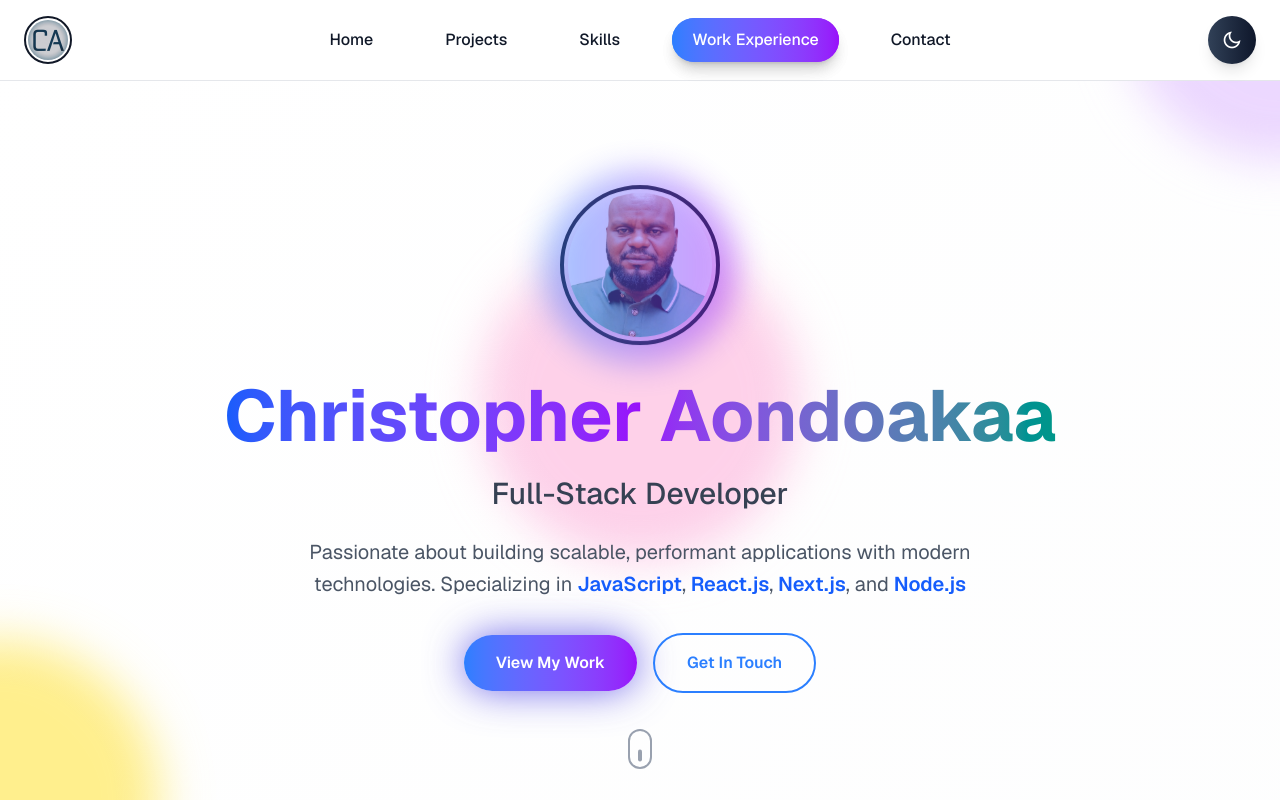
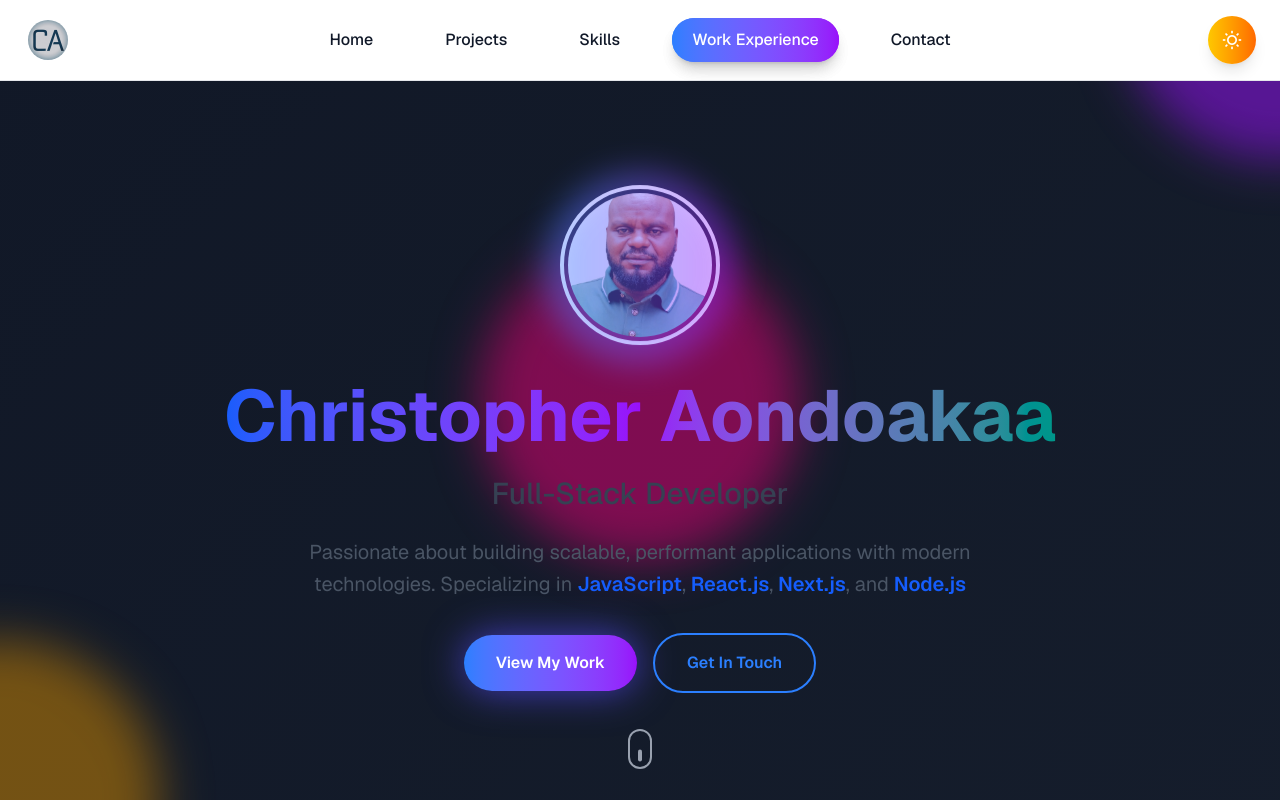
Before and after one commit to descmd1/portfolio, a Next.js app: page / in a window 1280 px wide. Shown: the top 800 px of the page. Built offline with nearby package versions, Linux system fonts and the light colour scheme.

Commit message:
changed style on profile

```diff
--- a/app/globals.css
+++ b/app/globals.css
@@ -4,13 +4,13 @@
 @tailwind utilities;
 
 :root {
+  --background: #0f0f23;
+  --foreground: #ededed;
+}
+
+.light {
   --background: #ffffff;
   --foreground: #171717;
-}
-
-.dark {
-  --background: #0f0f23;
-  --foreground: #ededed;
 }
 
 body {
--- a/app/layout.js
+++ b/app/layout.js
@@ -18,7 +18,7 @@ export const metadata = {
 
 export default function RootLayout({ children }) {
   return (
-    <html lang="en">
+    <html lang="en" className="dark">
       <body
         className={`${geistSans.variable} ${geistMono.variable} antialiased`}
       >
--- a/app/page.js
+++ b/app/page.js
@@ -119,7 +119,7 @@ const list = [
   'Home', 'Projects', 'Skills', 'Work Experience', 'Contact'
 ]
 export default function Portfolio() {
-  const [darkMode, setDarkMode] = useState(false);
+  const [darkMode, setDarkMode] = useState(true);
   const [mounted, setMounted] = useState(false);
   const [activeSection, setActiveSection] = useState('home');
   const [currentIndex, setCurrentIndex] = useState(0);
@@ -176,9 +176,10 @@ export default function Portfolio() {
   // Initialize dark mode and mounted state
   useEffect(() => {
     setMounted(true);
-    // Check for saved preference or default to false
-    const savedDarkMode = localStorage.getItem('darkMode') === 'true';
-    setDarkMode(savedDarkMode);
+    // Check for saved preference or default to dark mode (true)
+    const savedDarkMode = localStorage.getItem('darkMode');
+    const isDarkMode = savedDarkMode !== null ? savedDarkMode === 'true' : true;
+    setDarkMode(isDarkMode);
     setIsLoading(false);
   }, []);
 
@@ -190,11 +191,15 @@ export default function Portfolio() {
     const body = document.body;
 
     if (darkMode) {
+      html.classList.remove('light');
       html.classList.add('dark');
+      body.classList.remove('light');
       body.classList.add('dark');
     } else {
       html.classList.remove('dark');
+      html.classList.add('light');
       body.classList.remove('dark');
+      body.classList.add('light');
     }
 
     localStorage.setItem('darkMode', darkMode.toString());
@@ -245,7 +250,7 @@ useEffect(() => {
 
   if (isLoading) {
     return (
-      <div className="min-h-screen bg-white dark:bg-gray-900 flex items-center justify-center">
+      <div className="min-h-screen bg-gray-900 flex items-center justify-center">
         <motion.div
           animate={{ rotate: 360 }}
           transition={{ duration: 1, repeat: Infinity, ease: "linear" }}
@@ -335,12 +340,12 @@ useEffect(() => {
             })}
           </nav>
 
-          {/* Theme Toggle */}
+          {/* Theme Toggle - Hidden on mobile */}
           <motion.button
             whileHover={{ scale: 1.1 }}
             whileTap={{ scale: 0.9 }}
             onClick={() => setDarkMode(!darkMode)}
-            className={`w-12 h-12 rounded-full flex items-center justify-center shadow-lg hover:shadow-xl transition-all duration-300 ${
+            className={`hidden md:flex w-12 h-12 rounded-full items-center justify-center shadow-lg hover:shadow-xl transition-all duration-300 ${
               darkMode
                 ? 'bg-gradient-to-r from-yellow-400 to-orange-500 text-white'
                 : 'bg-gradient-to-r from-slate-700 to-slate-900 text-white'
@@ -385,7 +390,7 @@ useEffect(() => {
             exit={{ x: '100%' }}
             transition={{ type: 'spring', damping: 25 }}
             className={`fixed top-0 right-0 h-full w-80 backdrop-blur-sm z-50 shadow-2xl md:hidden transition-all duration-300 ${
-              darkMode ? 'bg-gray-900' : 'bg-white'
+              darkMode ? 'bg-gray-900 border-l border-gray-700' : 'bg-white border-l border-gray-200'
             }`}
           >
             <div className="p-8">
@@ -393,8 +398,8 @@ useEffect(() => {
                 onClick={() => setMenuOpen(false)}
                 className={`absolute top-6 right-6 w-10 h-10 rounded-full flex items-center justify-center text-2xl transition-colors duration-300 ${
                   darkMode
-                    ? 'bg-gray-800 text-white hover:bg-gray-700'
-                    : 'bg-gray-100 text-gray-900 hover:bg-gray-200'
+                    ? 'bg-gray-800 text-gray-100 hover:bg-gray-700'
+                    : 'bg-gray-200 text-gray-800 hover:bg-gray-300'
                 }`}
               >
                 ×
@@ -415,7 +420,9 @@ useEffect(() => {
                       className={`block px-6 py-3 rounded-xl text-lg font-medium transition-all duration-300 ${
                         isActive
                           ? 'text-white bg-gradient-to-r from-blue-500 to-purple-600'
-                          : 'text-gray-900 dark:text-white hover:bg-gray-100 dark:hover:bg-gray-800 hover:text-blue-600 dark:hover:text-blue-400'
+                          : darkMode
+                            ? 'text-gray-100 hover:bg-gray-800 hover:text-blue-300'
+                            : 'text-gray-800 hover:bg-gray-100 hover:text-blue-600'
                       }`}
                     >
                       {item}
@@ -457,7 +464,7 @@ useEffect(() => {
       </AnimatePresence>
 
       {/* Hero Section */}
-      <section id="home" className="min-h-screen flex flex-col justify-center items-center px-6 pt-20 relative">
+      <section id="home" className="min-h-screen flex flex-col justify-center items-center px-6 pt-32 md:pt-20 relative">
         <div className="max-w-4xl mx-auto text-center z-10">
           {/* Profile Image */}
           <motion.div
```
